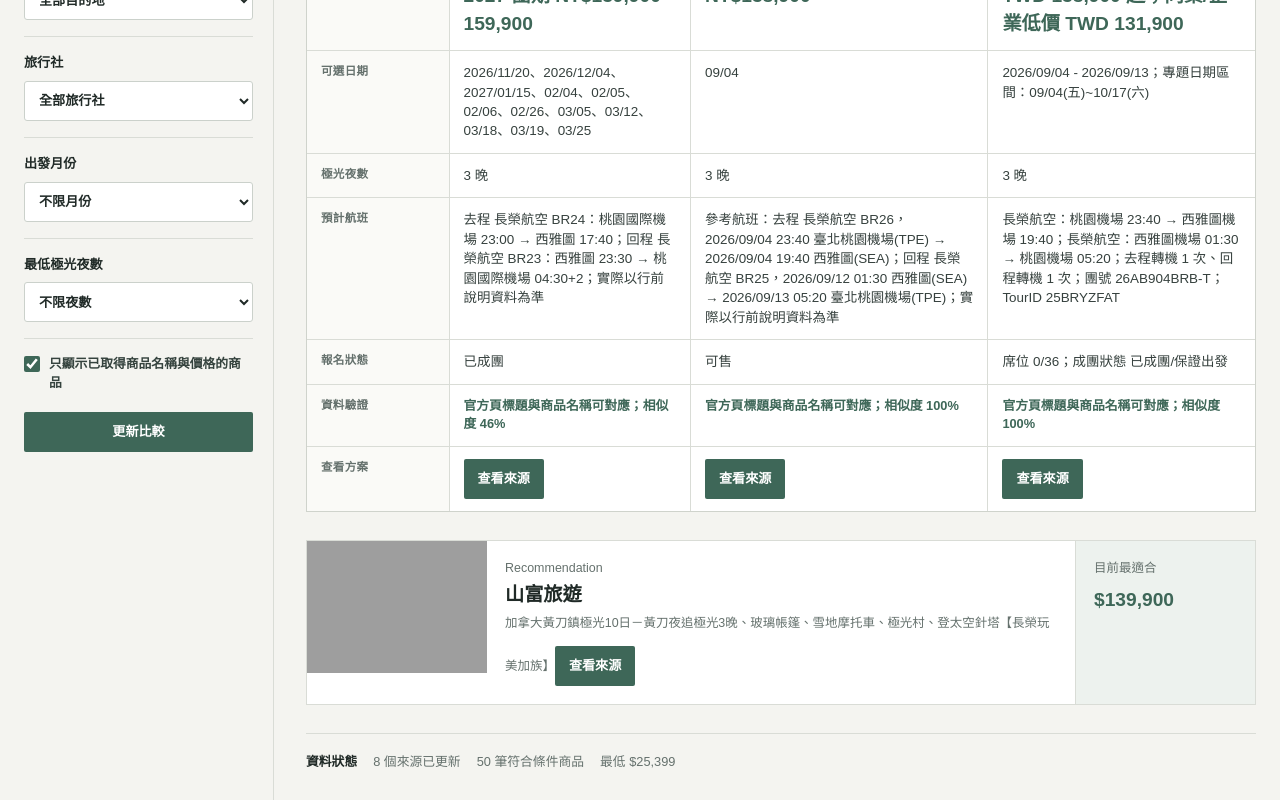
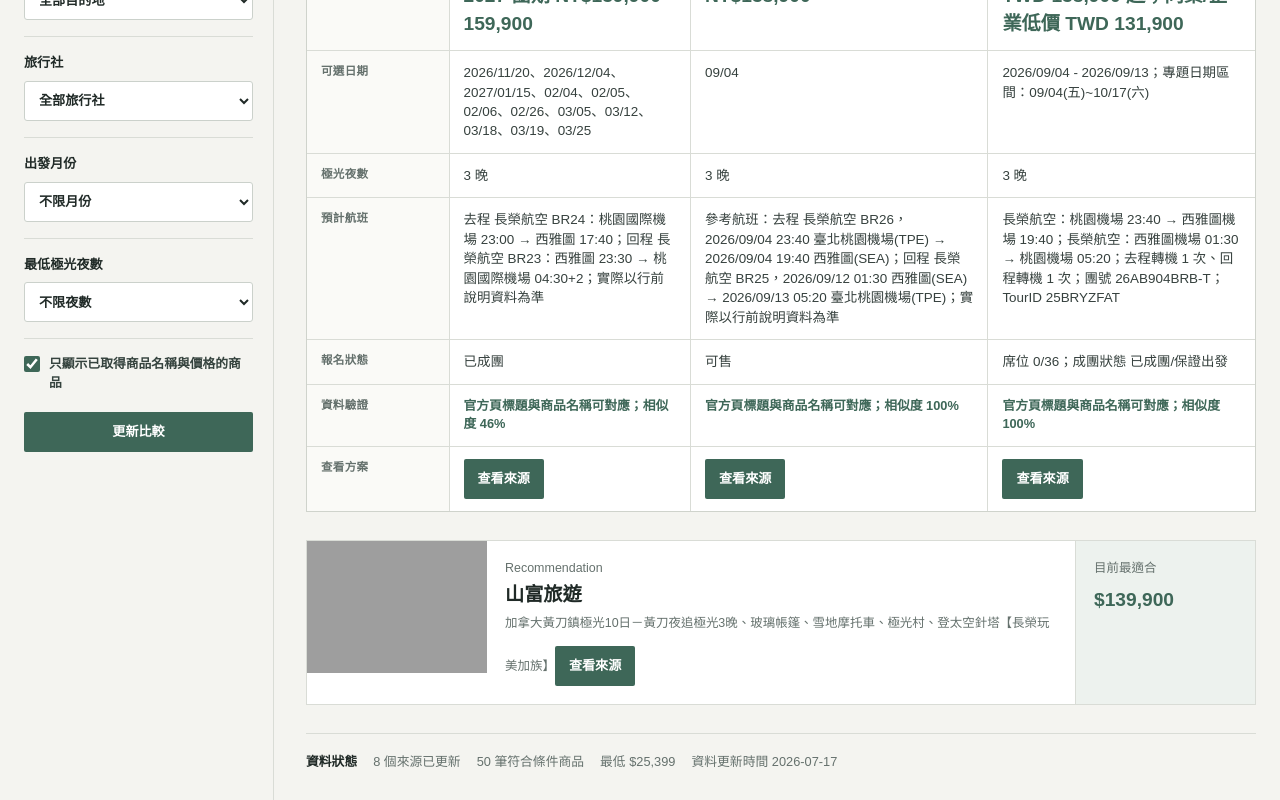
Before and after one commit to waitlose1205-art/yellowknife-aurora-2027, a Next.js app: page / in a window 1280 px wide. Shown: the part 391-1191 px from the top of the page. Built offline with nearby package versions, Linux system fonts and the light colour scheme; grey boxes are pictures that could not be loaded.

Commit message:
Show data update time in status

```diff
--- a/app/page.tsx
+++ b/app/page.tsx
@@ -281,6 +281,7 @@ export default function Home() {
             <span>{sourcePayload?.sources.filter((source) => source.status === "updated").length ?? 0} 個來源已更新</span>
             <span>{matchingProducts.length} 筆符合條件商品</span>
             <span>{Number.isFinite(lowestPrice) ? `最低 ${formatTwd(lowestPrice)}` : "價格待確認"}</span>
+            <span>資料更新時間 {payload?.checkedAt ?? sourcePayload?.checkedAt ?? "未標示"}</span>
           </section>
         </section>
       </div>
```
